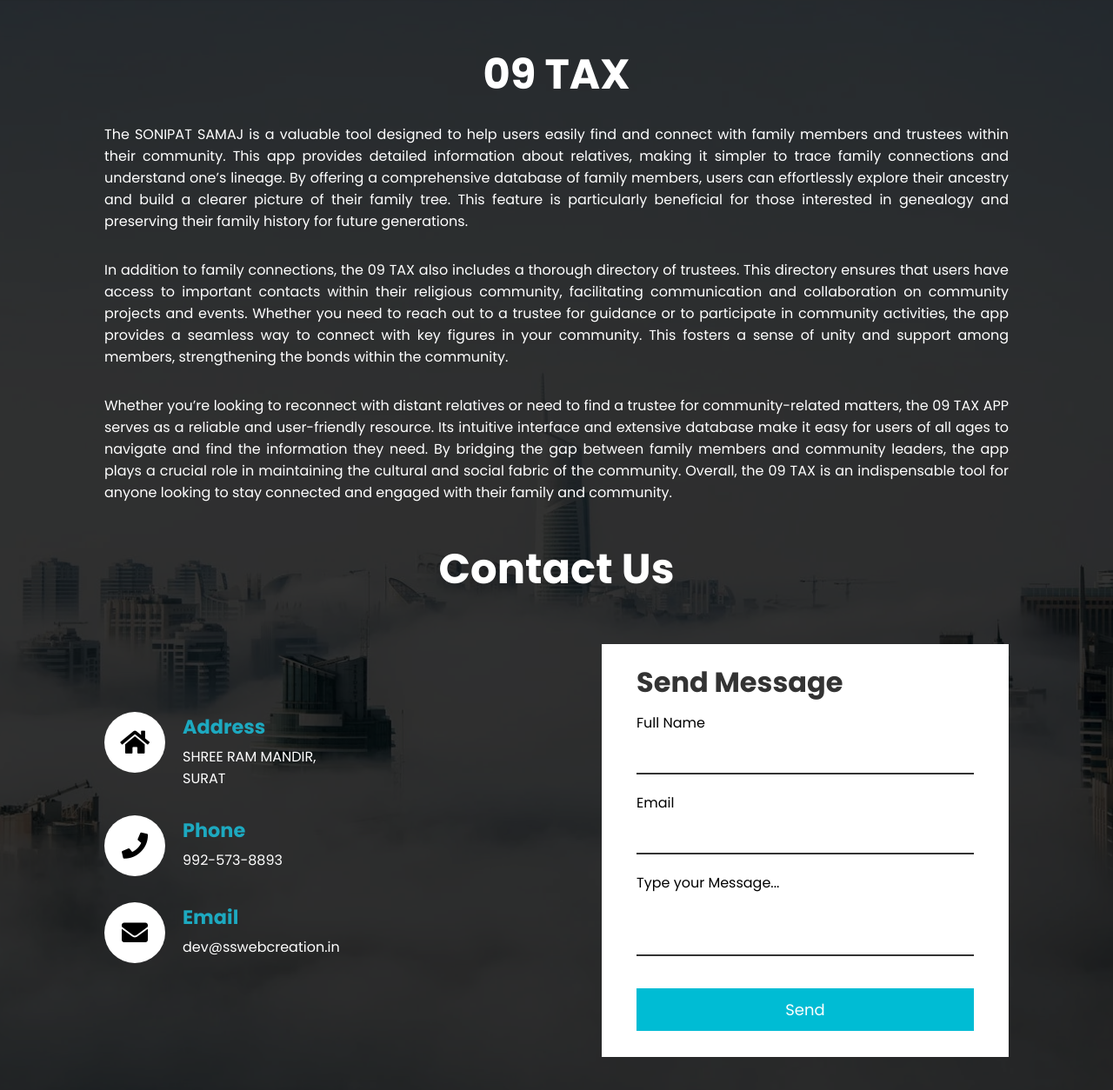
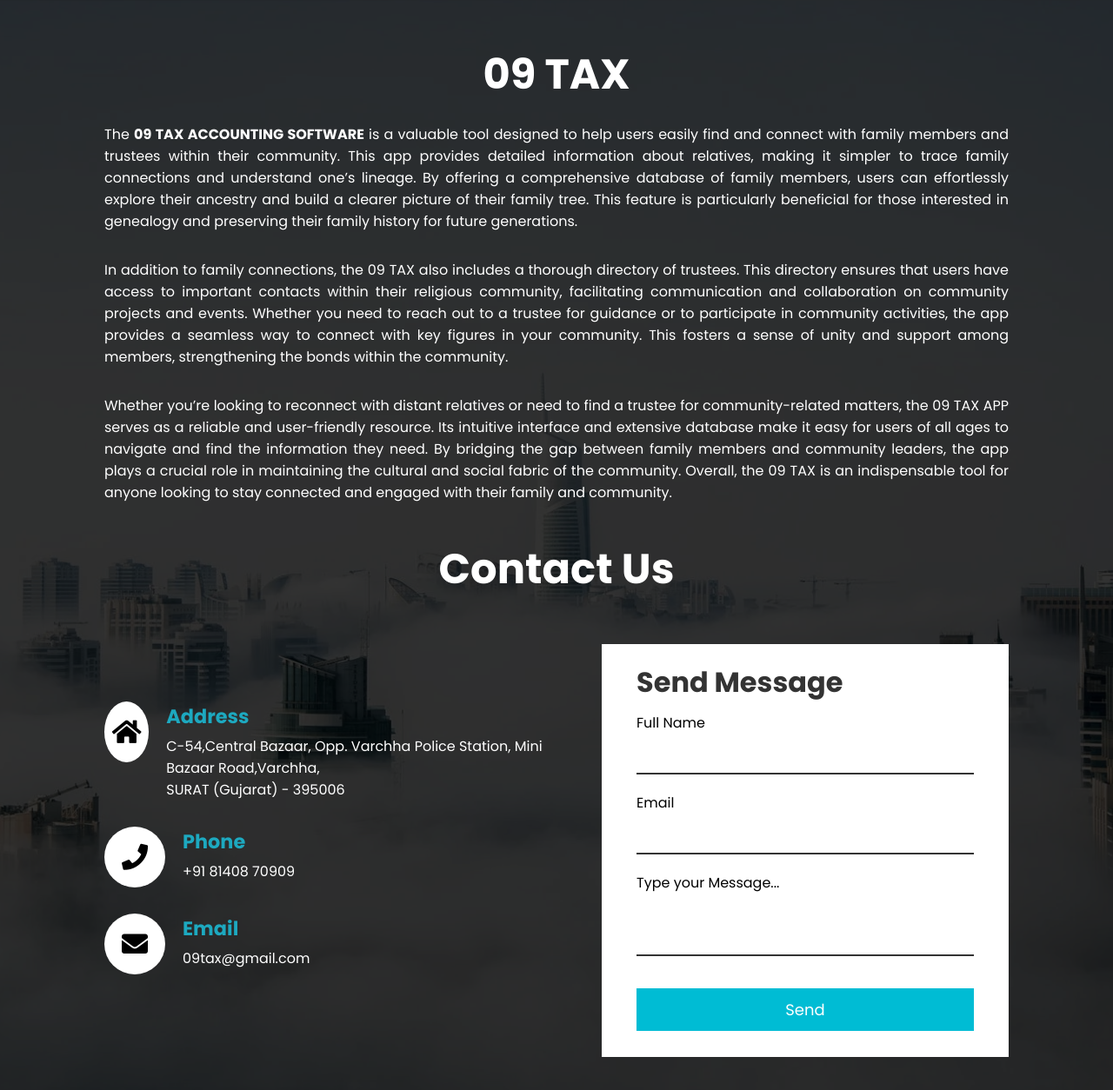
Before and after one commit to devssweb/09Tax_info, a plain HTML site: page index.html in a window 1280 px wide. Shown: the whole page at 87% size. Drawn offline with Linux system fonts and the light colour scheme.

Commit message:
Live Changes

```diff
--- a/index.html
+++ b/index.html
@@ -17,7 +17,7 @@
       <div class="container">
         <h2>09 TAX</h2>
         <p style="text-align: justify;">
-          The SONIPAT SAMAJ is a valuable tool designed to help users
+          The <strong>09 TAX ACCOUNTING SOFTWARE</strong> is a valuable tool designed to help users
           easily find and connect with family members and trustees within
           their community. This app provides detailed information about
           relatives, making it simpler to trace family connections and
@@ -67,8 +67,8 @@
             <div class="contact-info-content">
               <h4>Address</h4>
               <p>
-                SHREE RAM MANDIR,<br />
-                SURAT <br />
+                C-54,Central Bazaar, Opp. Varchha Police Station, Mini Bazaar Road,Varchha, <br />
+                SURAT (Gujarat) - 395006 <br />
               </p>
             </div>
           </div>
@@ -80,7 +80,7 @@
 
             <div class="contact-info-content">
               <h4>Phone</h4>
-              <p>992-573-8893</p>
+              <p>+91 81408 70909</p>
             </div>
           </div>
 
@@ -91,7 +91,7 @@
 
             <div class="contact-info-content">
               <h4>Email</h4>
-              <p>dev@sswebcreation.in</p>
+              <p>09tax@gmail.com</p>
             </div>
           </div>
         </div>
```
